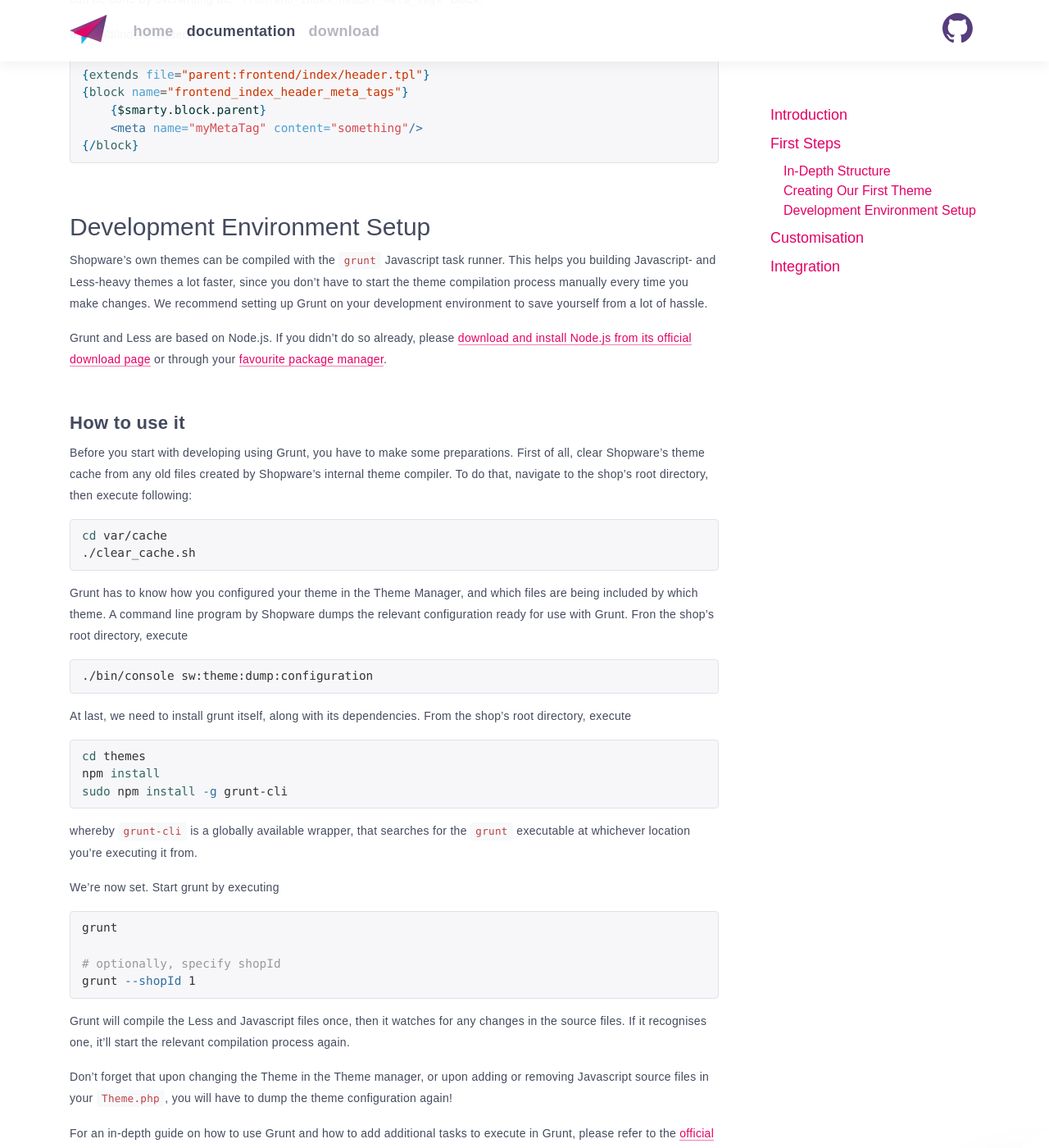
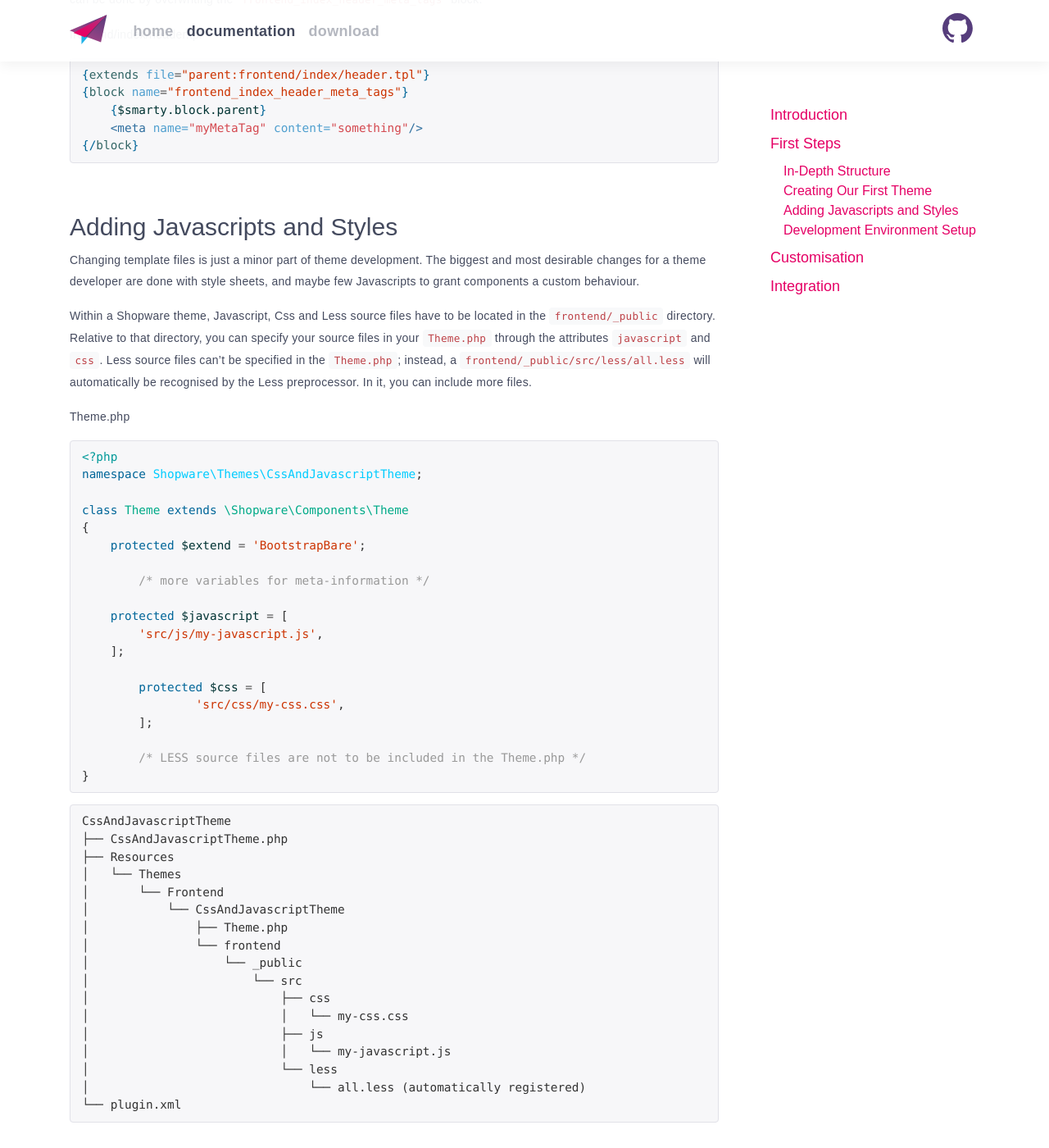
Before and after one commit to conexco/shopware-bootstrap-theme, a Jekyll site: the page built from docs/first-steps.md, in a window 1280 px wide and 1400 px high, scrolled down 8797 px. Shown: the whole window at 82% size. Built offline with Jekyll 4.4.1, drawn with Linux system fonts in a browser that asks for light colours; nearby versions of some CDN libraries; some web fonts are replaced.

Commit message:
Shortly explaining how to add javascript and style sheet files

````diff
--- a/_data/nav.yml
+++ b/_data/nav.yml
@@ -6,6 +6,7 @@
   pages:
     - title: In-Depth Structure
     - title: Creating Our First Theme
+    - title: Adding Javascripts and Styles
     - title: Development Environment Setup
 - title: Customisation
   pages:
--- a/docs/first-steps.md
+++ b/docs/first-steps.md
@@ -356,6 +356,60 @@ For example, in the `frontend/index/header.tpl`, you want to add some `meta` tag
     <meta name="myMetaTag" content="something"/>
 {/block}
 ```
+
+## Adding Javascripts and Styles
+
+Changing template files is just a minor part of theme development. The biggest and most desirable changes for a theme developer are done
+with style sheets, and maybe few Javascripts to grant components a custom behaviour.
+
+Within a Shopware theme, Javascript, Css and Less source files have to be located in the `frontend/_public` directory.
+Relative to that directory, you can specify your source files in your `Theme.php` through the attributes `javascript` and `css`.
+Less source files can't be specified in the `Theme.php`; instead, a `frontend/_public/src/less/all.less` will automatically be recognised
+by the Less preprocessor. In it, you can include more files.
+
+**Theme.php**
+```php
+<?php
+namespace Shopware\Themes\CssAndJavascriptTheme;
+
+class Theme extends \Shopware\Components\Theme
+{
+    protected $extend = 'BootstrapBare';
+
+	/* more variables for meta-information */
+
+    protected $javascript = [
+        'src/js/my-javascript.js',
+    ];
+
+	protected $css = [
+		'src/css/my-css.css',
+	];
+
+	/* LESS source files are not to be included in the Theme.php */
+}
+```
+
+```
+CssAndJavascriptTheme
+├── CssAndJavascriptTheme.php
+├── Resources
+│   └── Themes
+│       └── Frontend
+│           └── CssAndJavascriptTheme
+│               ├── Theme.php
+│               └── frontend
+│                   └── _public
+│                       └── src
+│                           ├── css
+│                           │   └── my-css.css
+│                           ├── js
+│                           │   └── my-javascript.js
+│                           └── less
+│                               └── all.less (automatically registered)
+└── plugin.xml
+```
+
 ## Development Environment Setup
 
 Shopware's own themes can be compiled with the `grunt` Javascript task runner. This helps you building Javascript- and Less-heavy themes
````
